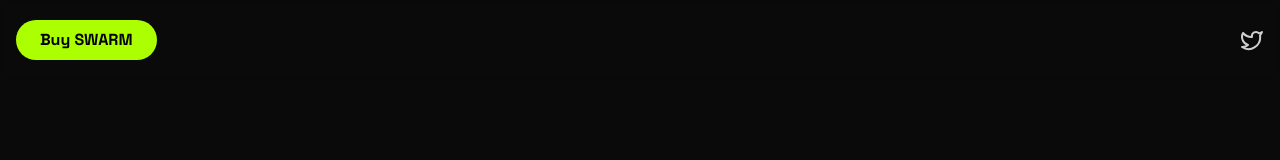
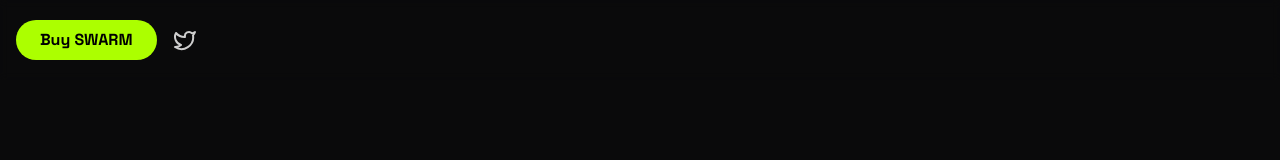
Before and after one commit to Usoramara/swarm-frontend, a React (Vite) app: page / in a window 1280 px wide. Shown: the top 160 px of the page. Built offline with nearby package versions, Linux system fonts and the light colour scheme; the HTML template or start-up script is replaced by a standard one.

Commit message:
Add icon to header call to action
Placed an x icon next to the call to action button in the header for desktop view.
[skip gpt_engineer]

```diff
--- a/src/components/StickyHeader.tsx
+++ b/src/components/StickyHeader.tsx
@@ -15,8 +15,6 @@ const StickyHeader = () => {
                 Buy SWARM
               </button>
             </a>
-          </div>
-          <div className="flex">
             <a
               href="https://x.com/swarm_agent"
               target="_blank"
```
